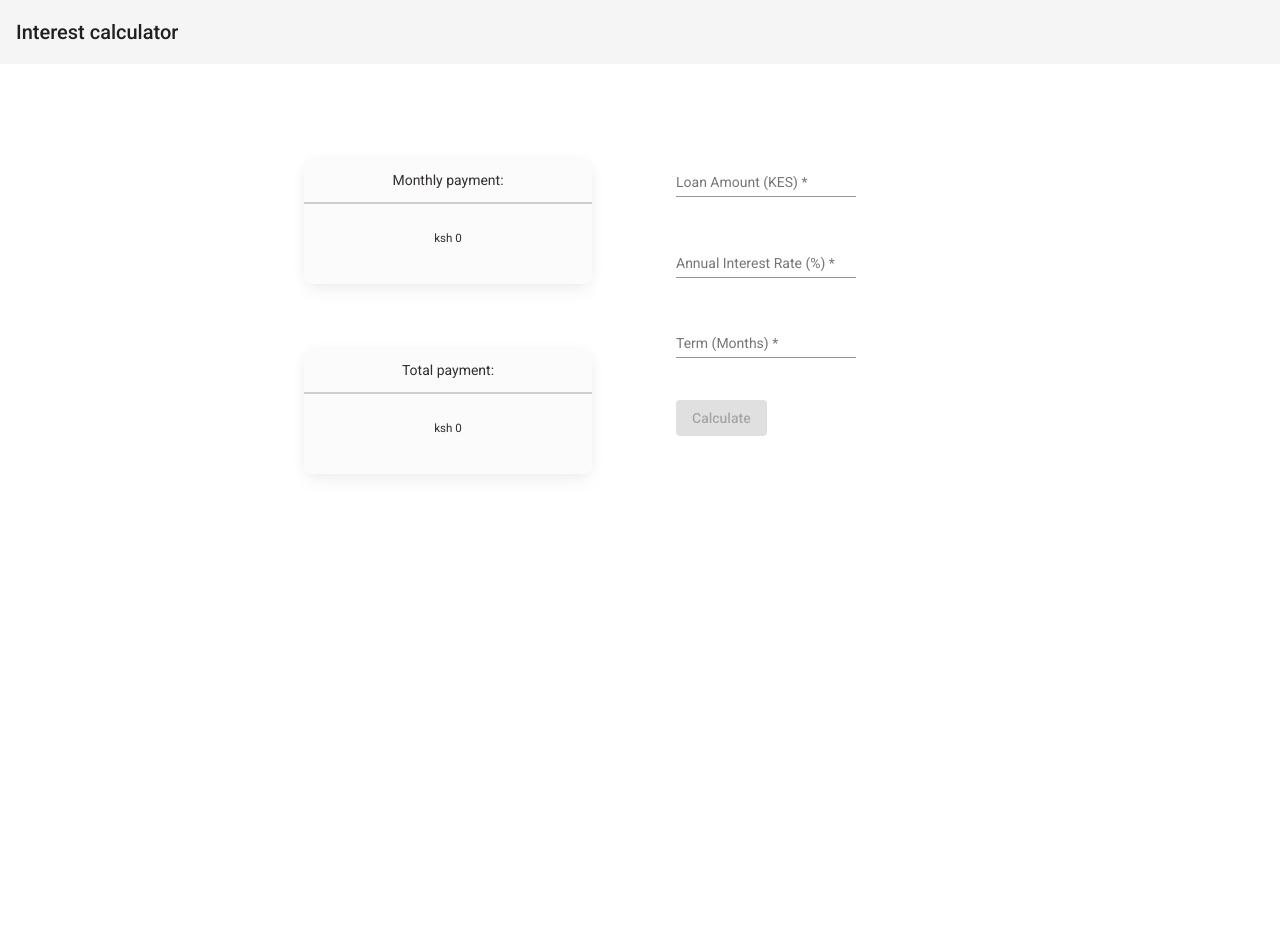
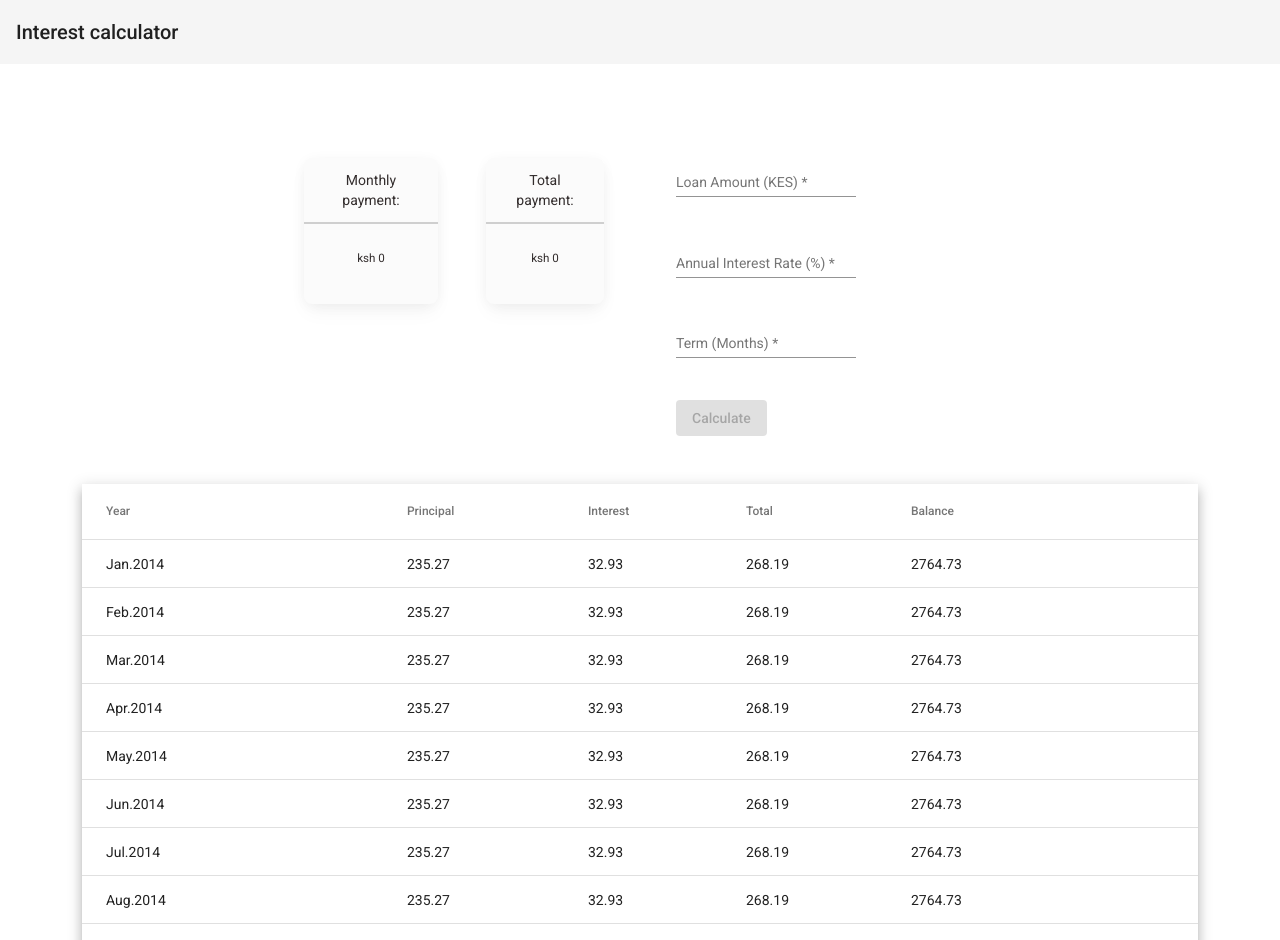
Before and after one commit to JosehGaks/armotized-interest-rate-calculator, an Angular app: page / in a window 1280 px wide. Shown: the top 940 px of the page. Before the commit the page ends 800 px from the top, so only its background shows below. Built offline with nearby package versions, Linux system fonts and the light colour scheme.

Commit message:
create interest details interface

```diff
--- a/src/app/app.component.html
+++ b/src/app/app.component.html
@@ -2,7 +2,7 @@
   <span>Interest calculator</span>
 </mat-toolbar>
 <div class="container">
-  <app-interest-calculator>
+  <app-interest-calculator> </app-interest-calculator>
 
-  </app-interest-calculator>
+  <app-interest-table> </app-interest-table>
 </div>
--- a/src/app/interest-calculator/interest-calculator.component.html
+++ b/src/app/interest-calculator/interest-calculator.component.html
@@ -1,65 +1,115 @@
 <div class="container">
   <div class="row justify-content-center">
     <div class="col-4">
-            <div class="d-flex flex-column mb-3">
+      <div class="d-flex flex-row mb-3">
         <div class="p-4">
-                    <div class="card text-white bg-light mb-3 text-center text-dark" style="max-width: 18rem;">
-                        <div class="card-header text-dark"><mat-label>Monthly payment:</mat-label></div>
+          <div
+            class="card text-white bg-light mb-3 text-center text-dark"
+            style="max-width: 18rem"
+          >
+            <div class="card-header text-dark">
+              <mat-label>Monthly payment:</mat-label>
+            </div>
             <div class="card-body">
-                          <h5 class="card-title text-dark">ksh {{amount_monthly | number : '1.0-0'}}</h5>
+              <h5 class="card-title text-dark">
+                ksh {{ amount_monthly | number: "1.0-0" }}
+              </h5>
+            </div>
+          </div>
+        </div>
+        <div class="p-4">
+          <div
+            class="card text-white bg-light mb-3 text-center text-dark"
+            style="max-width: 18rem"
+          >
+            <div class="card-header text-dark">
+              <mat-label>Total payment:</mat-label>
+            </div>
+            <div class="card-body">
+              <h5 class="card-title text-dark">
+                ksh {{ amount_total | number: "1.0-0" }}
+              </h5>
+            </div>
+          </div>
+        </div>
       </div>
     </div>
 
-                </div>
+    <div class="col-4 fom">
       <div class="p-4">
-                    <div class="card text-white bg-light mb-3 text-center text-dark" style="max-width: 18rem;">
-                        <div class="card-header text-dark"><mat-label>Total payment:</mat-label></div>
-                        <div class="card-body">
-                          <h5 class="card-title text-dark">ksh {{amount_total | number : '1.0-0'}}</h5>
-                        </div>
-                    </div>
-
-                </div>
-
-            </div>
-
-
-        </div>
-
-        <div class="col-4 fom " >
-            <div class="p-4">
-
-            <form *ngIf="interestForm"  [formGroup]="interestForm" (ngSubmit) = "calculateInterest()" novalidate>
+        <form
+          *ngIf="interestForm"
+          [formGroup]="interestForm"
+          (ngSubmit)="calculateInterest()"
+          novalidate
+        >
           <mat-form-field class="mb-4">
             <mat-label for="loanAmount">Loan Amount (KES)</mat-label>
-                    <input matInput  placeholder="Enter loan amount" formControlName="loanAmount" >
-                    <span *ngIf="(loanAmount.dirty || loanAmount.touched) && loanAmount.invalid && loanAmount.errors.required">
+            <input
+              matInput
+              placeholder="Enter loan amount"
+              formControlName="loanAmount"
+            />
+            <span
+              *ngIf="
+                (loanAmount.dirty || loanAmount.touched) &&
+                loanAmount.invalid &&
+                loanAmount.errors.required
+              "
+            >
               loan amount is required.
             </span>
           </mat-form-field>
-                <br>
+          <br />
           <mat-form-field class="mb-4">
-                    <mat-label for="annualInterestRate">Annual Interest Rate (%)</mat-label>
-                    <input matInput  placeholder="Enter interest rate" formControlName="annualInterestRate">
-                    <span *ngIf="(annualInterestRate.dirty || annualInterestRate.touched) && annualInterestRate.invalid && annualInterestRate.errors.required">
+            <mat-label for="annualInterestRate"
+              >Annual Interest Rate (%)</mat-label
+            >
+            <input
+              matInput
+              placeholder="Enter interest rate"
+              formControlName="annualInterestRate"
+            />
+            <span
+              *ngIf="
+                (annualInterestRate.dirty || annualInterestRate.touched) &&
+                annualInterestRate.invalid &&
+                annualInterestRate.errors.required
+              "
+            >
               Interest Rate (%) is required.
             </span>
           </mat-form-field>
-                <br>
+          <br />
           <mat-form-field class="mb-4">
             <mat-label for="timeMonths">Term (Months)</mat-label>
-                    <input matInput  placeholder="Enter the total months" formControlName="timeMonths">
-                    <span *ngIf="(timeMonths.dirty || timeMonths.touched) && timeMonths.invalid && timeMonths.errors.required">
+            <input
+              matInput
+              placeholder="Enter the total months"
+              formControlName="timeMonths"
+            />
+            <span
+              *ngIf="
+                (timeMonths.dirty || timeMonths.touched) &&
+                timeMonths.invalid &&
+                timeMonths.errors.required
+              "
+            >
               Time in months is required.
             </span>
           </mat-form-field>
-                <br>
-                <button mat-raised-button color="primary" type="submit" class="mb-4" [disabled]="!interestForm.valid">Calculate</button>
+          <br />
+          <button
+            mat-raised-button
+            color="primary"
+            type="submit"
+            class="mb-4"
+            [disabled]="!interestForm.valid"
+          >
+            Calculate
+          </button>
         </form>
-
-        </div>
-
       </div>
     </div>
-
   </div>
+</div>
--- a/src/app/interest-details.ts
+++ b/src/app/interest-details.ts
@@ -1,5 +1,5 @@
 export interface InterestDetails {
-  loanAmount: number;
-  annualInterestRate: number;
-  timeMonths: number;
+  balance: number;
+  rate: number;
+  months: number;
 }
--- a/src/app/interest-table/interest-table.component.css
+++ b/src/app/interest-table/interest-table.component.css
@@ -0,0 +1,3 @@
+table {
+    width: 100%;
+  }
--- a/src/app/interest-table/interest-table.component.html
+++ b/src/app/interest-table/interest-table.component.html
@@ -1 +1,35 @@
-<p>interest-table works!</p>
+<table mat-table [dataSource]="dataSource" class="mat-elevation-z8">
+  <!-- year Column -->
+  <ng-container matColumnDef="year">
+    <th mat-header-cell *matHeaderCellDef>Year</th>
+    <td mat-cell *matCellDef="let element">{{ element.year }}</td>
+  </ng-container>
+
+  <!-- principal Column -->
+  <ng-container matColumnDef="principal">
+    <th mat-header-cell *matHeaderCellDef>Principal</th>
+    <td mat-cell *matCellDef="let element">{{ element.principal }}</td>
+  </ng-container>
+
+  <!-- interest Column -->
+  <ng-container matColumnDef="interest">
+    <th mat-header-cell *matHeaderCellDef>Interest</th>
+    <td mat-cell *matCellDef="let element">{{ element.interest }}</td>
+  </ng-container>
+
+  <!-- total Column -->
+  <ng-container matColumnDef="total">
+    <th mat-header-cell *matHeaderCellDef>Total</th>
+    <td mat-cell *matCellDef="let element">{{ element.total }}</td>
+  </ng-container>
+
+  <!-- balance Column -->
+  <ng-container matColumnDef="balance">
+    <th mat-header-cell *matHeaderCellDef>Balance</th>
+    <td mat-cell *matCellDef="let element">{{ element.balance }}</td>
+  </ng-container>
+
+  <tr mat-header-row *matHeaderRowDef="displayColumns"></tr>
+  <tr mat-row *matRowDef="let row; columns: displayColumns"></tr>
+</table>
+<br />
--- a/src/app/interest-table/interest-table.component.ts
+++ b/src/app/interest-table/interest-table.component.ts
@@ -8,12 +8,86 @@ export interface MonthlyArmotizationElements {
   balance: number;
 }
 
+const DATA: MonthlyArmotizationElements[] = [
+  {
+    year: 'Jan.2014',
+    principal: 235.27,
+    interest: 32.93,
+    total: 268.19,
+    balance: 2764.73,
+  },
+  {
+    year: 'Feb.2014',
+    principal: 235.27,
+    interest: 32.93,
+    total: 268.19,
+    balance: 2764.73,
+  },
+  {
+    year: 'Mar.2014',
+    principal: 235.27,
+    interest: 32.93,
+    total: 268.19,
+    balance: 2764.73,
+  },
+  {
+    year: 'Apr.2014',
+    principal: 235.27,
+    interest: 32.93,
+    total: 268.19,
+    balance: 2764.73,
+  },
+  {
+    year: 'May.2014',
+    principal: 235.27,
+    interest: 32.93,
+    total: 268.19,
+    balance: 2764.73,
+  },
+  {
+    year: 'Jun.2014',
+    principal: 235.27,
+    interest: 32.93,
+    total: 268.19,
+    balance: 2764.73,
+  },
+  {
+    year: 'Jul.2014',
+    principal: 235.27,
+    interest: 32.93,
+    total: 268.19,
+    balance: 2764.73,
+  },
+  {
+    year: 'Aug.2014',
+    principal: 235.27,
+    interest: 32.93,
+    total: 268.19,
+    balance: 2764.73,
+  },
+  {
+    year: 'Sep.2014',
+    principal: 235.27,
+    interest: 32.93,
+    total: 268.19,
+    balance: 2764.73,
+  },
+];
+
 @Component({
   selector: 'app-interest-table',
   templateUrl: './interest-table.component.html',
   styleUrls: ['./interest-table.component.css'],
 })
 export class InterestTableComponent implements OnInit {
+  displayColumns: string[] = [
+    'year',
+    'principal',
+    'interest',
+    'total',
+    'balance',
+  ];
+  dataSource = DATA;
   constructor() {}
 
   ngOnInit(): void {}
```
Also changed, not shown: src/app/app.module.ts (+7 -2 lines). Lines whose indentation alone changed are shown as unchanged.
